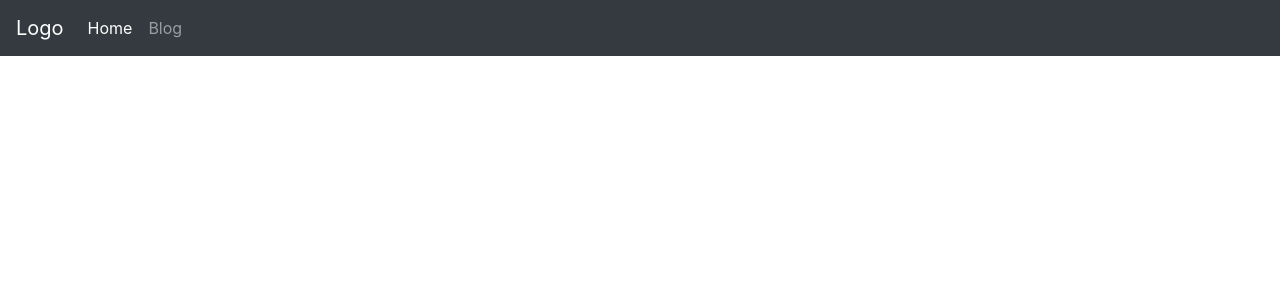
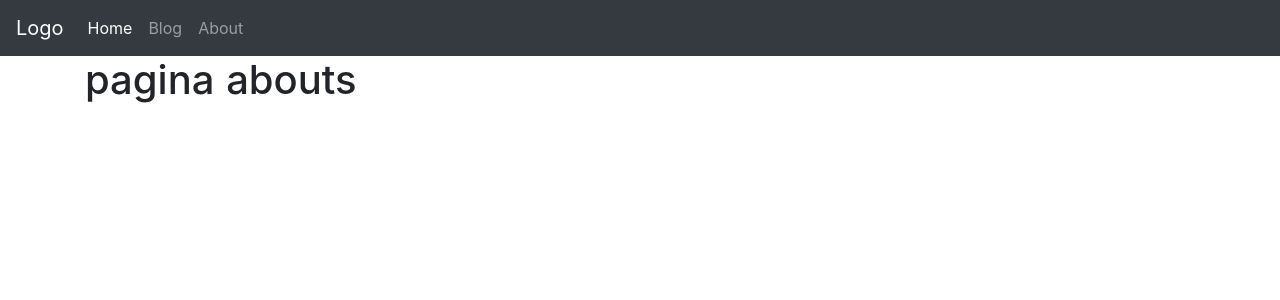
Before and after one commit to carmine19/Nuxtjs-blog, a Nuxt app: page /about in a window 1280 px wide. Before the commit this address had no page. Shown: the top 300 px of the page. Built offline with nearby package versions, Linux system fonts and the light colour scheme.

Commit message:
aggiunta pagina abouts

```diff
--- a/components/Nav.vue
+++ b/components/Nav.vue
@@ -13,7 +13,9 @@
           <li class="nav-item">
             <NuxtLink to="/posts" class="nav-link">Blog</NuxtLink>
           </li>
-
+          <li class="nav-item">
+            <NuxtLink to="/about" class="nav-link">About</NuxtLink>
+          </li>
         </ul>
       </div>
     </nav>
--- /dev/null
+++ b/pages/about/index.vue
@@ -0,0 +1,13 @@
+<template>
+  <div>
+    <h1>pagina abouts</h1>
+  </div>
+</template>
+
+<script>
+export default {}
+</script>
+
+<style>
+
+</style>
```
